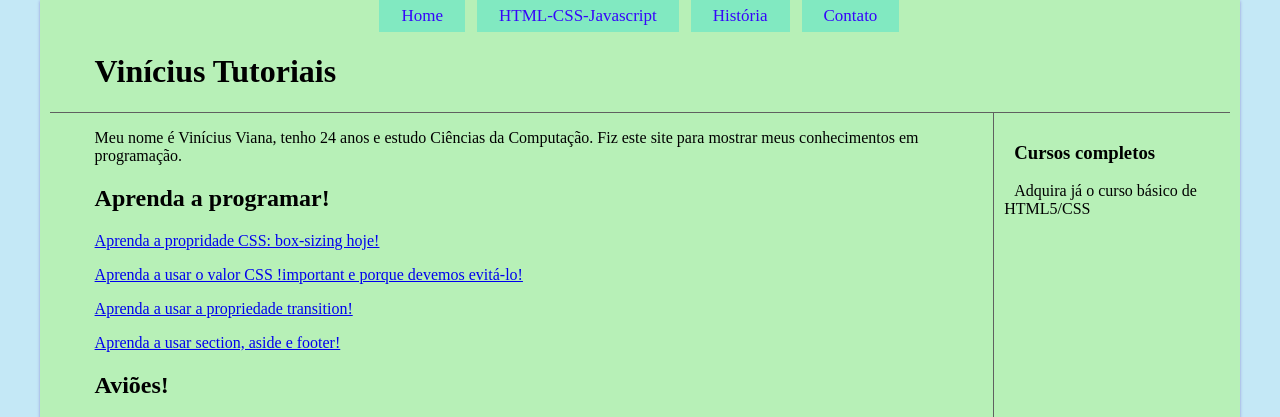
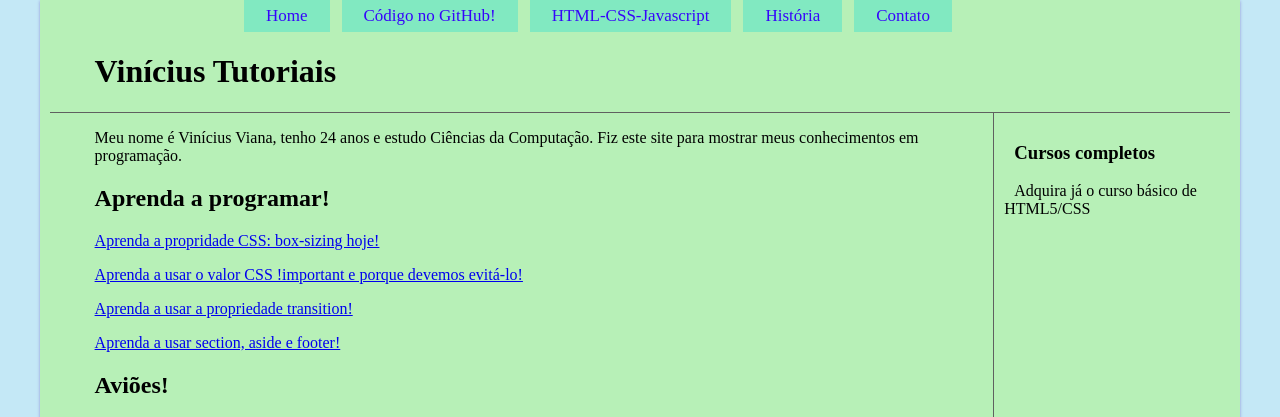
Before and after one commit to viniciusvw22/viniciustutoriais, a PHP site: page / in a window 1280 px wide. Shown: the top 417 px of the page. Run offline with PHP 8.4, Linux system fonts and the light colour scheme.

Commit message:
Add link to GitHub page
Add link to GitHub page and update navigation menu size.

```diff
--- a/_css/main.css
+++ b/_css/main.css
@@ -30,7 +30,7 @@ nav#menu, nav#menu ul, body {
 }
 
 nav#menu ul {
-  width: 529px;
+  width: 800px;
   margin: 0px auto 0px auto;
   padding: 0px;
 }
--- a/_templates/menu-nav.php
+++ b/_templates/menu-nav.php
@@ -6,6 +6,7 @@
       <nav id="menu">
         <ul>
           <li><a href="../home.php">Home</a></li>
+          <li><a href="https://github.com/viniciusvw22/viniciustutoriais/blob/main/home.php">Código no GitHub!</a></li>
           <li><a href="tutoriais-html">HTML-CSS-Javascript</a></li>
           <li><a href="tutoriais-historia">História</a></li>
           <li><a href="contato.html">Contato</a></li>
```
